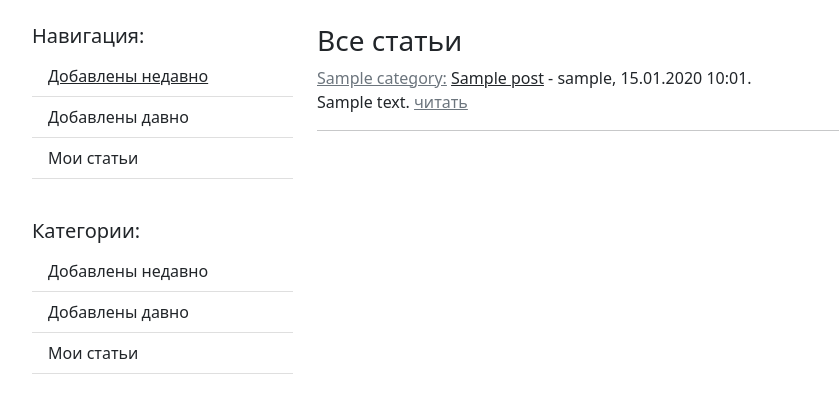
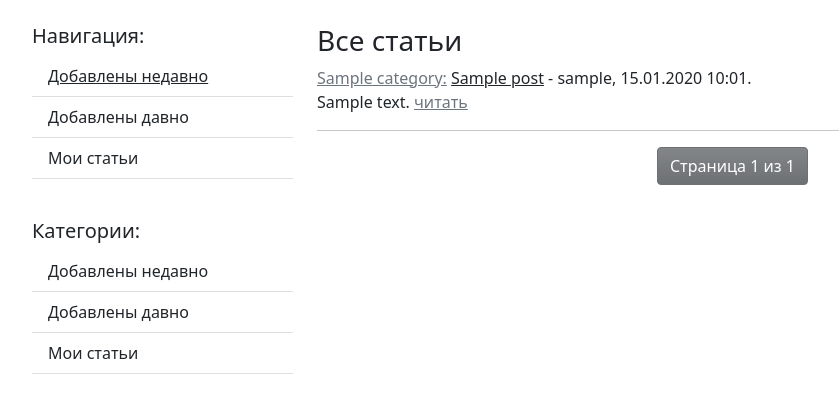
Before and after one commit to darkus007/DjangoBlog, a Django app: page / in a window 1280 px wide. Shown: the part 56-469 px from the top of the page, without its empty margins (50-889 px from the left). Run offline with Django 4.2, Linux system fonts and the light colour scheme; tables that the repository leaves empty hold one stand-in row (values such as "Sample post").

Commit message:
Добавлена пагинация для домашней страницы (HomeView).

```diff
--- a/website/blog/templates/blog/home.html
+++ b/website/blog/templates/blog/home.html
@@ -14,4 +14,18 @@
             <hr>
         {% endfor %}
 
+    <nav aria-label="Page navigation example">
+      <ul class="pagination justify-content-center">
+        {% if page_obj.has_previous %}
+            <li class="page-item"><a class="btn btn-dark bg-gradient" href="?page=1">&laquo; Первая</a></li>
+            <li class="page-item"><a class="btn btn-dark bg-gradient" href="?page={{ page_obj.previous_page_number }}">{{ page_obj.previous_page_number }}</a></li>
+        {% endif %}
+        <li class="page-item disabled"><a class="btn btn-dark bg-gradient disabled" href="">Страница {{ page_obj.number }} из {{ page_obj.paginator.num_pages }}</a></li>
+        {% if page_obj.has_next %}
+            <li class="page-item"><a class="btn btn-dark bg-gradient" href="?page={{ page_obj.next_page_number }}">{{ page_obj.next_page_number }}</a></li>
+            <li class="page-item"><a class="btn btn-dark bg-gradient" href="?page={{ page_obj.paginator.num_pages }}">Последняя &raquo;</a></li>
+        {% endif %}
+      </ul>
+    </nav>
+
 {% endblock %}
--- a/website/blog/views.py
+++ b/website/blog/views.py
@@ -9,6 +9,7 @@ class HomeView(ListView):
     model = Post
     template_name = 'blog/home.html'
     ordering = ('-time_created', )
+    paginate_by = 50
 
 
 class PostDetailView(DetailView):
```
